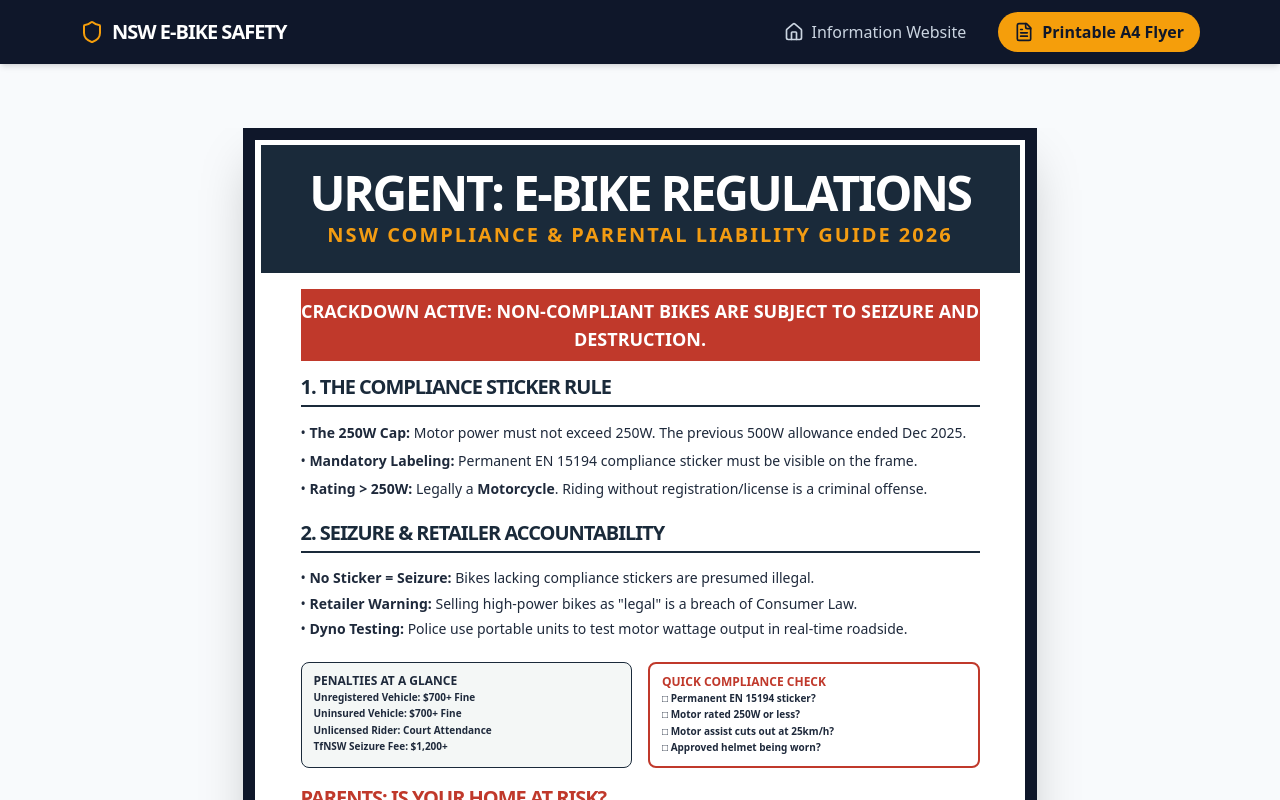
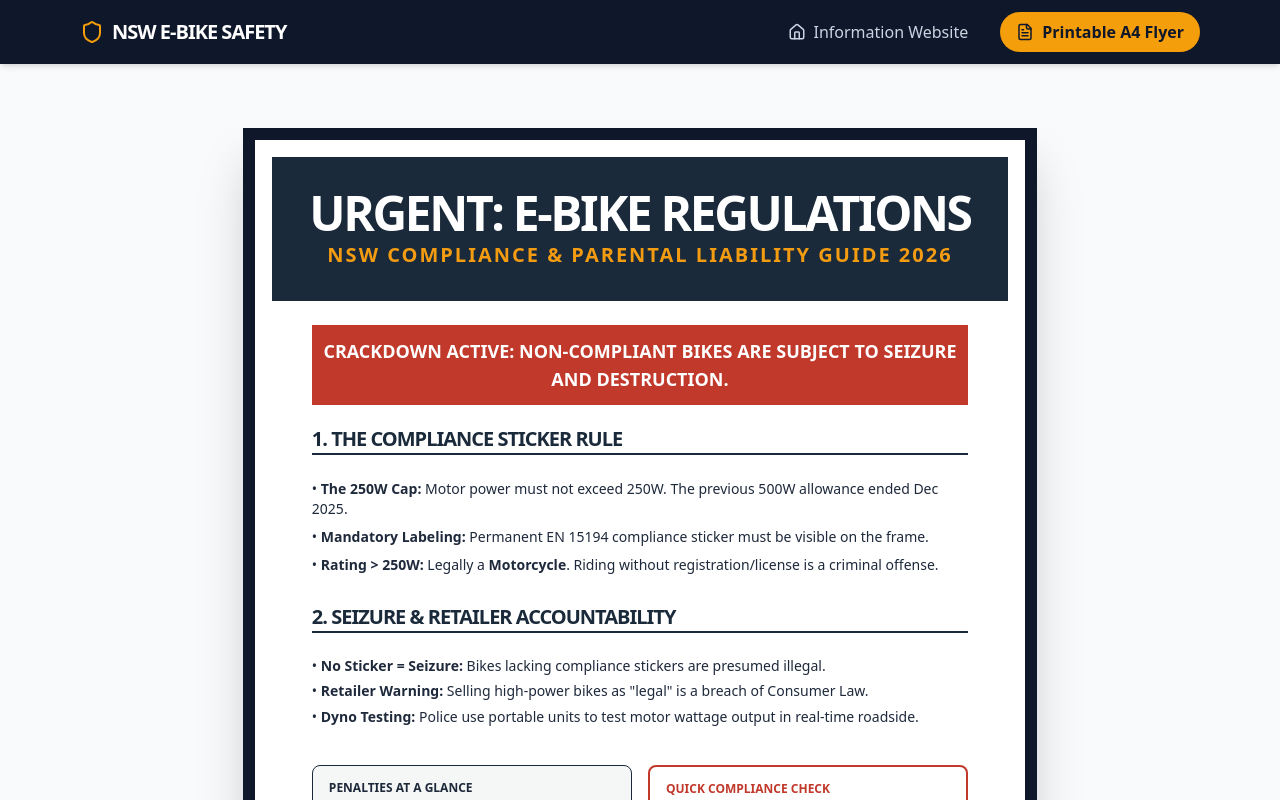
Before and after one commit to njhod1/ebike-regulation-portal, a React (Vite) app: page / in a window 1280 px wide. Both pictures are taken after a click on the button "Printable A4 Flyer". Shown: the top 800 px of the page. Built offline with nearby package versions, Linux system fonts and the light colour scheme.

Commit message:
fix errors added in previous push

```diff
--- a/src/App.jsx
+++ b/src/App.jsx
@@ -146,11 +146,6 @@ function LegalityQuiz() {
 const App = () => {
   const [activeTab, setActiveTab] = useState('website');
 
-  const navItems = [
-    { id: 'website', label: 'Information Website', icon: <Home size={20} /> },
-    { id: 'flyer', label: 'Printable A4 Flyer', icon: <FileText size={20} /> },
-  ];
-
   const LINKS = {
     ROAD_RULES: "https://legislation.nsw.gov.au/view/html/inforce/current/sl-2014-0758",
     ROAD_TRANSPORT_ACT: "https://legislation.nsw.gov.au/view/html/inforce/current/act-2013-018",
@@ -162,6 +157,27 @@ const App = () => {
 
   return (
     <div className="min-h-screen bg-slate-50 font-sans text-slate-900 overflow-x-hidden">
+      {/* Print-specific Styles */}
+      <style dangerouslySetInnerHTML={{ __html: `
+        @media print {
+          @page { size: A4; margin: 0; }
+          nav, button, .print-hide { display: none !important; }
+          body, .min-h-screen { background: white !important; padding: 0 !important; margin: 0 !important; }
+          main { width: 210mm !important; margin: 0 auto !important; padding: 0 !important; }
+          .print-container {
+            transform: none !important;
+            box-shadow: none !important;
+            border: none !important;
+            margin: 0 !important;
+            width: 210mm !important;
+            height: 297mm !important;
+            padding: 15mm !important;
+            -webkit-print-color-adjust: exact !important;
+            print-color-adjust: exact !important;
+          }
+        }
+      `}} />
+
       {/* Navigation Header */}
       <nav className="bg-slate-900 text-white sticky top-0 z-50 shadow-md print:hidden">
         <div className="max-w-6xl mx-auto px-4 py-3 flex justify-between items-center">
@@ -180,7 +196,7 @@ const App = () => {
                     : 'hover:bg-slate-800 text-slate-300'
                 }`}
               >
-                {item.icon}
+                {item.id === 'website' ? <Home size={18} /> : <FileText size={18} />}
                 <span className="hidden md:inline">{item.label}</span>
                 <span className="md:hidden">{item.id === 'website' ? 'Web' : 'Flyer'}</span>
               </button>
@@ -243,7 +259,7 @@ const App = () => {
 
                 <section>
                   <SectionHeader title="Seizure & Retailer Accountability" icon={Hammer} color="text-red-700" />
-                  <div className="bg-white p-6 sm:p-8 rounded-3xl shadow-sm border border-slate-200">
+                  <div className="bg-white p-6 sm:p-8 rounded-2xl shadow-sm border border-slate-200">
                     <div className="flex items-start gap-4 p-4 bg-red-50 border-l-4 border-red-600 rounded-r-xl mb-6">
                       <AlertCircle className="text-red-600 shrink-0" />
                       <p className="text-sm text-red-900 font-bold leading-snug">
@@ -282,12 +298,12 @@ const App = () => {
 
                   <div className="space-y-6">
                     <div className="border-l-2 border-white pl-4">
-                      {/* NORMALIZED: Point 01 matches Point 02 exactly */}
+                      {/* NORMALIZED: Points 01 and 02 match exactly */}
                       <h4 className="font-bold text-white uppercase text-lg tracking-tight mb-1 leading-none">01. No Insurance</h4>
                       <p className="text-xs text-red-100 leading-snug">Home & Contents policies exclude "unregistered motor vehicles." Illegal e-bikes are motorbikes.</p>
                     </div>
                     <div className="border-l-2 border-white pl-4">
-                      {/* NORMALIZED: Point 02 matches Point 01 exactly */}
+                      {/* NORMALIZED: Points 01 and 02 match exactly */}
                       <h4 className="font-bold text-white uppercase text-lg tracking-tight mb-1 leading-none">02. ASSET SEIZURE</h4>
                       <p className="text-xs text-red-100 font-black uppercase leading-tight">Your family home and personal assets can be seized to pay legal judgments.</p>
                     </div>
@@ -297,7 +313,7 @@ const App = () => {
             </div>
 
             {/* Footer Reference Section */}
-            <footer className="mt-12 sm:mt-20 border-t border-slate-200 pt-10 pb-20 text-sm">
+            <footer className="mt-12 sm:mt-20 border-t border-slate-200 pt-10 pb-20 text-sm print:hidden">
               <div className="grid grid-cols-1 md:grid-cols-2 gap-10">
                 <div>
                   <h3 className="font-bold text-slate-800 mb-4 uppercase tracking-widest underline decoration-amber-500 underline-offset-4">Statutory Library</h3>
@@ -319,33 +335,25 @@ const App = () => {
           </div>
         )}
 
-        {/* A4 Flyer View - Optimized for Single Page PDF Printing */}
+        {/* A4 Flyer View - Optimized for Single-Page Printing */}
         {activeTab === 'flyer' && (
           <div className="flex flex-col items-center py-6 sm:py-10 animate-in fade-in zoom-in-95">
-            <style dangerouslySetInnerHTML={{ __html: `
-              @media print {
-                body { background: white !important; margin: 0 !important; padding: 0 !important; }
-                .print-container { margin: 0 !important; padding: 0 !important; transform: none !important; box-shadow: none !important; border: none !important; width: 100% !important; height: auto !important; }
-                .print-hide { display: none !important; }
-              }
-            `}} />
             <div className="w-full max-w-full overflow-x-auto overflow-y-hidden pb-10 flex flex-col items-center cursor-grab active:cursor-grabbing">
-              {/* HEIGHT ADJUSTED TO 285mm TO ENSURE BROWSER MARGINS DON'T TRIGGER SECOND PAGE */}
-              <div className="print-container bg-white shadow-2xl overflow-hidden print:shadow-none border-[6px] sm:border-[12px] border-slate-900 origin-top scale-[0.4] sm:scale-[0.55] md:scale-75 lg:scale-100 transition-transform mb-[-550px] sm:mb-[-450px] md:mb-[-150px] lg:mb-10"
-                   style={{ width: '210mm', height: '285mm', padding: '12mm', boxSizing: 'border-box', WebkitPrintColorAdjust: 'exact' }}>
+              <div className="print-container bg-white shadow-2xl overflow-hidden border-[6px] sm:border-[12px] border-slate-900 origin-top scale-[0.4] sm:scale-[0.55] md:scale-75 lg:scale-100 transition-transform mb-[-550px] sm:mb-[-400px] md:mb-[-150px] lg:mb-10"
+                   style={{ width: '210mm', height: '297mm', padding: '15mm', boxSizing: 'border-box' }}>
 
-                <div className="bg-[#1A2A3A] text-white text-center py-6 -mx-10 -mt-10 mb-4">
+                <div className="bg-[#1A2A3A] text-white text-center py-8 -mx-10 -mt-10 mb-6">
                   <h1 className="text-5xl font-black tracking-tighter uppercase leading-none">URGENT: E-Bike Regulations</h1>
                   <p className="text-xl font-bold text-[#F39C12] uppercase tracking-widest mt-1">NSW Compliance {'&'} Parental Liability Guide 2026</p>
                 </div>
 
-                <div className="bg-[#C0392B] text-white text-center font-bold py-2 mb-4 text-lg uppercase">
+                <div className="bg-[#C0392B] text-white text-center font-bold py-3 mb-6 text-lg uppercase">
                   CRACKDOWN ACTIVE: NON-COMPLIANT BIKES ARE SUBJECT TO SEIZURE AND DESTRUCTION.
                 </div>
 
-                <div className="space-y-4 text-slate-800">
+                <div className="space-y-6 text-slate-800">
                   <section className="border-b-2 border-[#1A2A3A] pb-1">
-                    <h3 className="text-xl font-black text-[#1A2A3A] uppercase tracking-tighter leading-none pb-1">1. The Compliance Sticker Rule</h3>
+                    <h3 className="text-xl font-black text-[#1A2A3A] uppercase tracking-tighter leading-none">1. The Compliance Sticker Rule</h3>
                   </section>
                   <div className="grid grid-cols-1 gap-2 text-sm font-medium">
                     <p>• <strong>The 250W Cap:</strong> Motor power must not exceed 250W. The previous 500W allowance ended Dec 2025.</p>
@@ -354,7 +362,7 @@ const App = () => {
                   </div>
 
                   <section className="border-b-2 border-[#1A2A3A] pb-1 pt-2">
-                    <h3 className="text-xl font-black text-[#1A2A3A] uppercase tracking-tighter leading-none pb-1">2. Seizure {'&'} Retailer Accountability</h3>
+                    <h3 className="text-xl font-black text-[#1A2A3A] uppercase tracking-tighter leading-none">2. Seizure {'&'} Retailer Accountability</h3>
                   </section>
                   <div className="grid grid-cols-1 gap-2 text-sm font-medium leading-tight">
                     <p>• <strong>No Sticker = Seizure:</strong> Bikes lacking compliance stickers are presumed illegal.</p>
@@ -362,9 +370,9 @@ const App = () => {
                     <p>• <strong>Dyno Testing:</strong> Police use portable units to test motor wattage output in real-time roadside.</p>
                   </div>
 
-                  <div className="grid grid-cols-2 gap-4 pt-2">
-                    <div className="bg-[#F4F7F6] p-3 rounded-lg border border-[#1A2A3A]">
-                      <h4 className="font-black text-xs uppercase mb-1 leading-none">Penalties at a Glance</h4>
+                  <div className="grid grid-cols-2 gap-4 pt-4">
+                    <div className="bg-[#F4F7F6] p-4 rounded-lg border border-[#1A2A3A]">
+                      <h4 className="font-black text-xs uppercase mb-2 leading-none">Penalties at a Glance</h4>
                       <div className="text-[10px] space-y-1 font-bold leading-tight">
                         <p>Unregistered Vehicle: $700+ Fine</p>
                         <p>Uninsured Vehicle: $700+ Fine</p>
@@ -372,8 +380,8 @@ const App = () => {
                         <p>TfNSW Seizure Fee: $1,200+</p>
                       </div>
                     </div>
-                    <div className="bg-white p-3 rounded-lg border-2 border-[#C0392B]">
-                      <h4 className="font-black text-xs text-[#C0392B] uppercase mb-1 leading-none">Quick Compliance Check</h4>
+                    <div className="bg-white p-4 rounded-lg border-2 border-[#C0392B]">
+                      <h4 className="font-black text-xs text-[#C0392B] uppercase mb-2 leading-none">Quick Compliance Check</h4>
                       <div className="text-[10px] space-y-1 font-bold leading-tight">
                         <p>□ Permanent EN 15194 sticker?</p>
                         <p>□ Motor rated 250W or less?</p>
@@ -383,7 +391,7 @@ const App = () => {
                     </div>
                   </div>
 
-                  <section className="border-b-2 border-[#C0392B] pb-1 pt-1">
+                  <section className="border-b-2 border-[#C0392B] pb-1 pt-2">
                     <h3 className="text-xl font-black text-[#C0392B] uppercase tracking-tighter leading-none">Parents: Is Your Home At Risk?</h3>
                   </section>
                   <div className="grid grid-cols-1 gap-1 text-[11px] font-bold leading-snug bg-red-50 p-2 border border-red-200 rounded">
@@ -391,18 +399,11 @@ const App = () => {
                     <p>2. <strong>PERSONAL LIABILITY:</strong> Parents sued for millions in medical damages.</p>
                     <p>3. <strong>ASSET LIQUIDATION:</strong> Savings and the family home seized to pay debts.</p>
                   </div>
-
-                  <section className="border-b-2 border-[#1A2A3A] pb-1 pt-1">
-                    <h3 className="text-xl font-black text-[#1A2A3A] uppercase tracking-tighter leading-none">3. Federal Import Laws</h3>
-                  </section>
-                  <div className="text-sm font-medium leading-tight">
-                    <p>• 1000W+ Motors: Strictly for Private Property Only. Software limits are invalid.</p>
-                  </div>
                 </div>
 
-                <div className="absolute bottom-8 left-10 right-10 bg-[#1A2A3A] text-white p-5 rounded-lg text-center">
+                <div className="absolute bottom-10 left-10 right-10 bg-[#1A2A3A] text-white p-6 rounded-lg text-center">
                    <h4 className="font-black text-[#F39C12] uppercase text-sm tracking-widest leading-none">Official Statutory Reference</h4>
-                   <p className="text-[9px] mt-1 opacity-80 uppercase font-mono tracking-tighter leading-none">Road Rules 2014 | Road Transport Act 2013 | RVS Act 2018</p>
+                   <p className="text-[10px] mt-2 opacity-80 uppercase font-mono tracking-tighter">Road Rules 2014 | Road Transport Act 2013 | RVS Act 2018</p>
                 </div>
               </div>
             </div>
@@ -414,4 +415,9 @@ const App = () => {
   );
 };
 
+const navItems = [
+  { id: 'website', label: 'Information Website' },
+  { id: 'flyer', label: 'Printable A4 Flyer' },
+];
+
 export default App;
```
